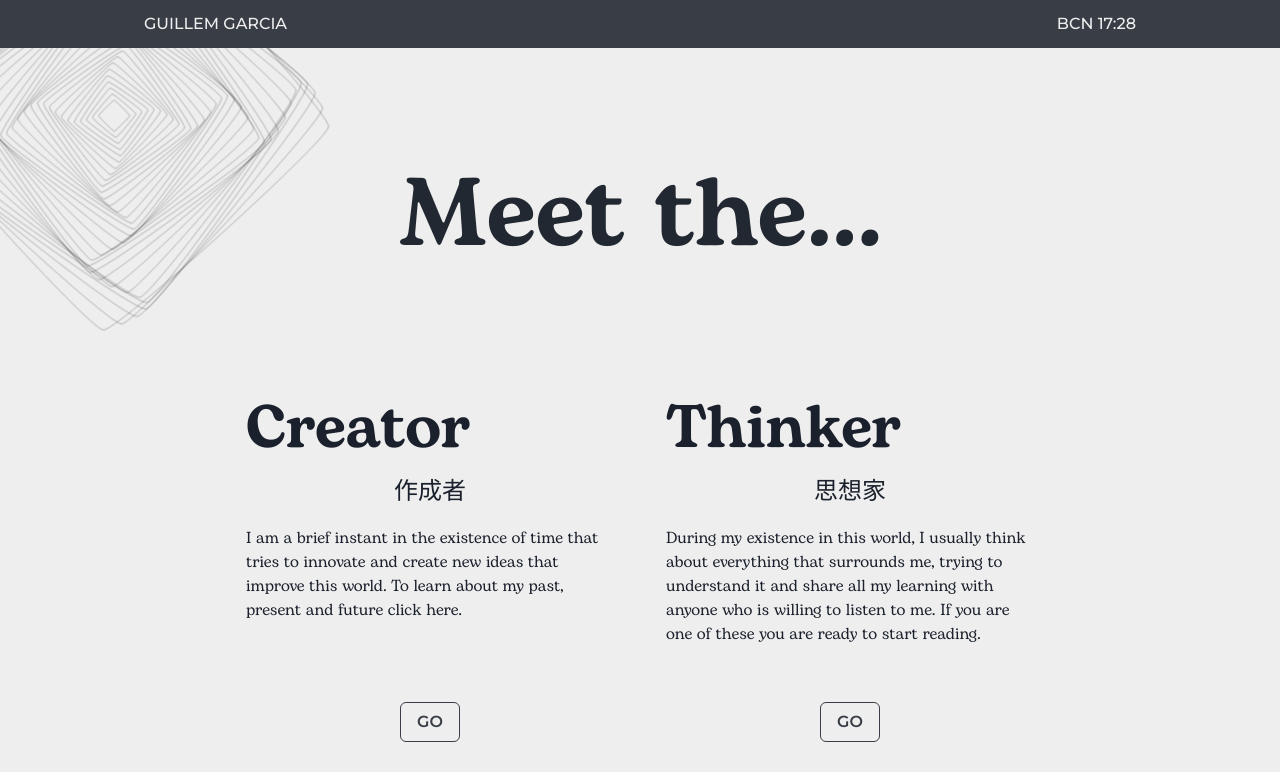
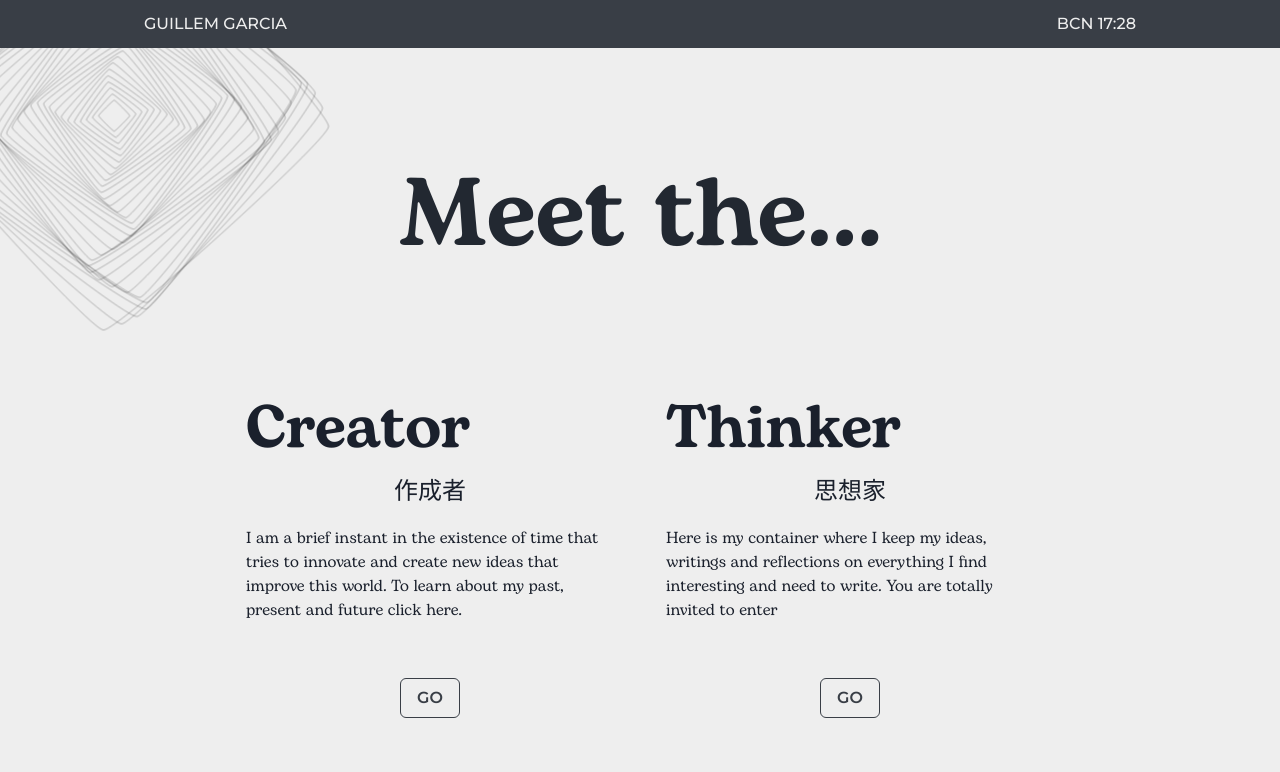
Before and after one commit to GuillemGarciaDev/website, a Next.js app: page / in a window 1280 px wide. Shown: the top 772 px of the page. Built offline with nearby package versions, Linux system fonts and the light colour scheme.

Commit message:
New Think Description

```diff
--- a/src/pages/index.jsx
+++ b/src/pages/index.jsx
@@ -10,7 +10,7 @@ import Sidebar from '../components/Sidebar'
 
 const features = [
 	{title: 'Creator', hiragana: '作成者', descr: 'I am a brief instant in the existence of time that tries to innovate and create new ideas that improve this world. To learn about my past, present and future click here.', page: '/about'},
-	{title: 'Thinker', hiragana: '思想家', descr: 'During my existence in this world, I usually think about everything that surrounds me, trying to understand it and share all my learning with anyone who is willing to listen to me. If you are one of these you are ready to start reading.', page: '/blog'},
+	{title: 'Thinker', hiragana: '思想家', descr: 'Here is my container where I keep my ideas, writings and reflections on everything I find interesting and need to write. You are totally invited to enter', page: '/blog'},
 	{title: 'Designer', hiragana: '設計者', descr: 'Sometimes I let my head try to give shape to some crazy ideas and here you have the result. I hope it can be of some use to you.', page: '/designs'},
 	{title: 'Developer', hiragana: '開発者', descr: 'As a software developer and student that I am, there is nothing that allows me to improve and show this process as a project. Here you will find all those projects that I have created, built and who knows if finished.', page: '/projects'},
 ]
```
